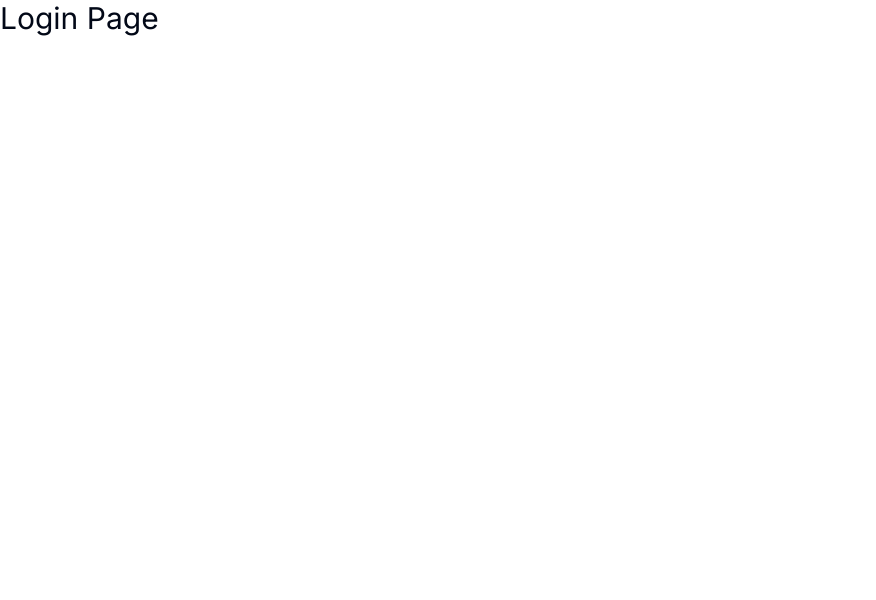
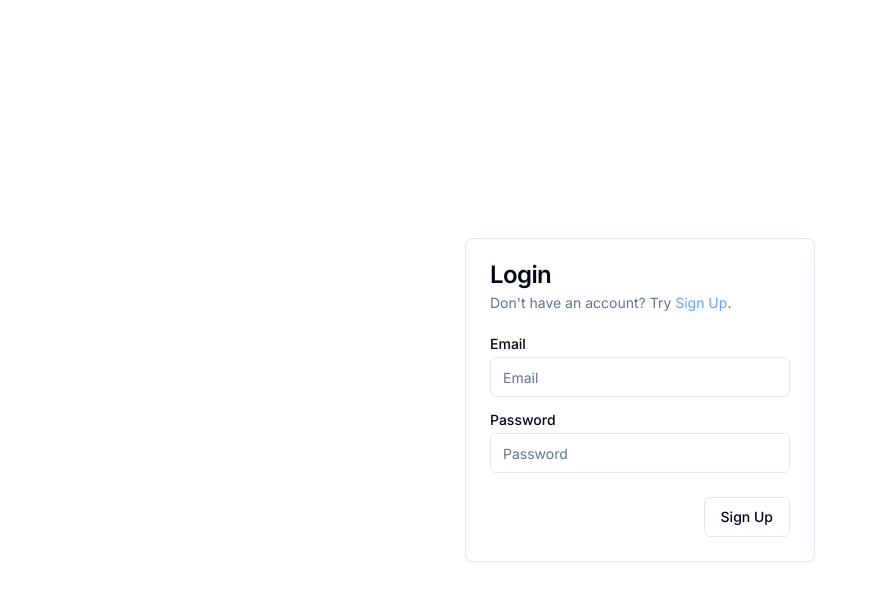
Before and after one commit to itskaramaman/next-sharing, a Next.js app: page /login in a window 1280 px wide. Shown: the top 600 px of the page, without its empty margins (0-876 px from the left). Built offline with nearby package versions, Linux system fonts and the light colour scheme.

Commit message:
login and profile page created

```diff
--- a/src/app/login/page.tsx
+++ b/src/app/login/page.tsx
@@ -1,3 +1,71 @@
+"use client";
+
+import Link from "next/link";
+
+import {
+  Card,
+  CardContent,
+  CardDescription,
+  CardFooter,
+  CardHeader,
+  CardTitle,
+} from "@/components/ui/card";
+import { Button } from "@/components/ui/button";
+import { Input } from "@/components/ui/input";
+import { Label } from "@/components/ui/label";
+import { useState } from "react";
+
 export default function LoginPage() {
-  return <h1 className="text-3xl">Login Page</h1>;
+  const [user, setUser] = useState({ email: "", password: "" });
+
+  const onLogin = async () => {};
+  return (
+    <div className="flex flex-col items-center justify-center min-h-screen py-2">
+      <Card className="w-[350px]">
+        <CardHeader>
+          <CardTitle>Login</CardTitle>
+          <CardDescription>
+            Don't have an account? Try{" "}
+            <Link href="/signup" className="text-blue-400">
+              Sign Up
+            </Link>
+            .
+          </CardDescription>
+        </CardHeader>
+        <CardContent>
+          <form>
+            <div className="grid w-full items-center gap-4">
+              <div className="flex flex-col space-y-1.5">
+                <Label htmlFor="Email">Email</Label>
+                <Input
+                  id="email"
+                  placeholder="Email"
+                  type="email"
+                  value={user.email}
+                  onChange={(e) => setUser({ ...user, email: e.target.value })}
+                />
+              </div>
+              <div className="flex flex-col space-y-1.5">
+                <Label htmlFor="Password">Password</Label>
+                <Input
+                  id="password"
+                  placeholder="Password"
+                  type="password"
+                  value={user.password}
+                  onChange={(e) =>
+                    setUser({ ...user, password: e.target.value })
+                  }
+                />
+              </div>
+            </div>
+          </form>
+        </CardContent>
+        <CardFooter className="flex justify-end">
+          <Button onClick={onLogin} variant="outline">
+            Sign Up
+          </Button>
+        </CardFooter>
+      </Card>
+    </div>
+  );
 }
--- /dev/null
+++ b/src/app/profile/[id]/page.tsx
@@ -0,0 +1,7 @@
+export default function UserProfile({ params }: any) {
+  return (
+    <div className="flex flex-col items-center justify-center min-h-screen py-2">
+      <h1 className="text-3xl text-blue-500">Profile {params.id}</h1>
+    </div>
+  );
+}
--- /dev/null
+++ b/src/app/profile/page.tsx
@@ -0,0 +1,7 @@
+export default function ProfilePage() {
+  return (
+    <div className="flex flex-col items-center justify-center min-h-screen py-2">
+      <h1 className="text-3xl">Profile</h1>
+    </div>
+  );
+}
--- a/src/app/signup/page.tsx
+++ b/src/app/signup/page.tsx
@@ -12,7 +12,6 @@ import {
   CardHeader,
   CardTitle,
 } from "@/components/ui/card";
-import { Tabs, TabsContent, TabsList, TabsTrigger } from "@/components/ui/tabs";
 import { Button } from "@/components/ui/button";
 import { Input } from "@/components/ui/input";
 import { Label } from "@/components/ui/label";
@@ -44,21 +43,45 @@ export default function SignUpPage() {
             <div className="grid w-full items-center gap-4">
               <div className="flex flex-col space-y-1.5">
                 <Label htmlFor="Username">Username</Label>
-                <Input id="username" placeholder="Username" type="text" />
+                <Input
+                  id="username"
+                  placeholder="Username"
+                  type="text"
+                  value={user.username}
+                  onChange={(e) =>
+                    setUser({ ...user, username: e.target.value })
+                  }
+                />
               </div>
               <div className="flex flex-col space-y-1.5">
                 <Label htmlFor="Email">Email</Label>
-                <Input id="email" placeholder="Email" type="email" />
+                <Input
+                  id="email"
+                  placeholder="Email"
+                  type="email"
+                  value={user.email}
+                  onChange={(e) => setUser({ ...user, email: e.target.value })}
+                />
               </div>
               <div className="flex flex-col space-y-1.5">
                 <Label htmlFor="Password">Password</Label>
-                <Input id="password" placeholder="Password" type="password" />
+                <Input
+                  id="password"
+                  placeholder="Password"
+                  type="password"
+                  value={user.password}
+                  onChange={(e) =>
+                    setUser({ ...user, password: e.target.value })
+                  }
+                />
               </div>
             </div>
           </form>
         </CardContent>
         <CardFooter className="flex justify-end">
-          <Button variant="outline">Sign Up</Button>
+          <Button onClick={onSignup} variant="outline">
+            Sign Up
+          </Button>
         </CardFooter>
       </Card>
     </div>
```
